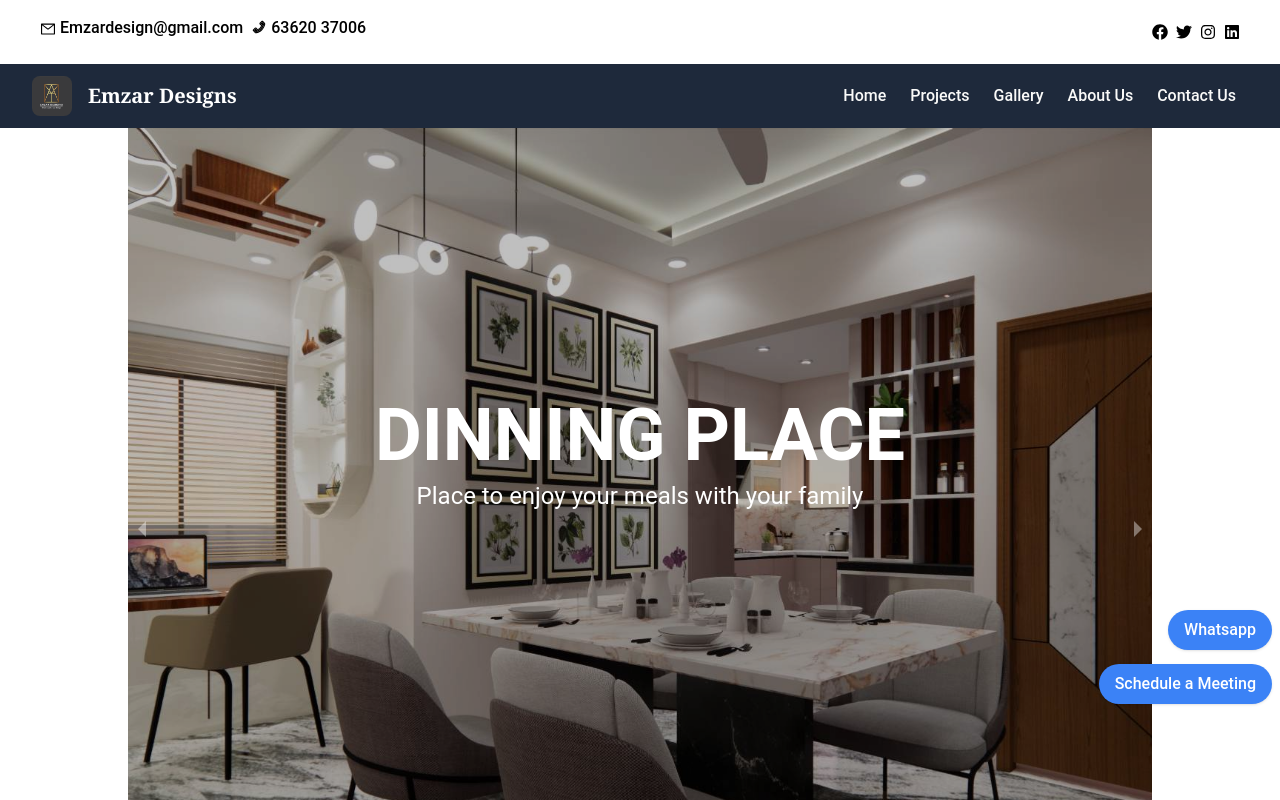
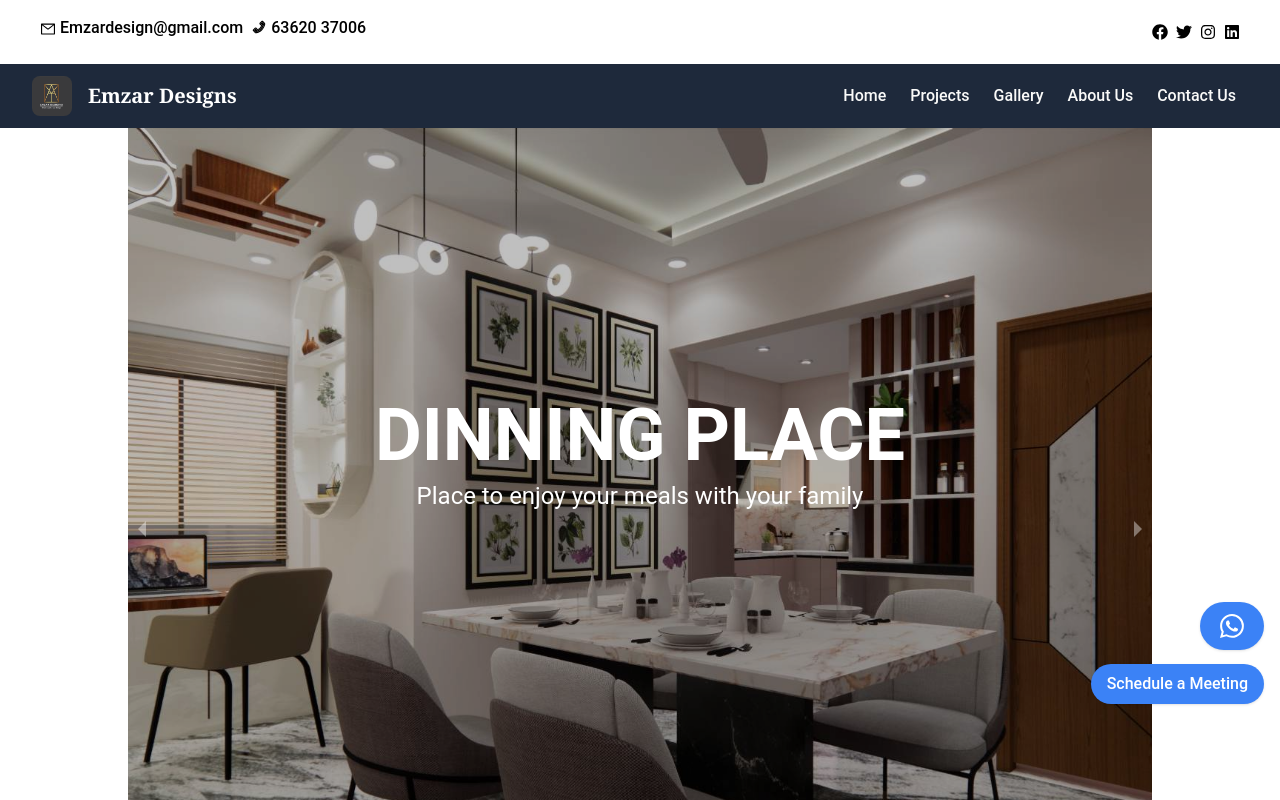
Before and after one commit to SlenderShield/EmzarDesign, a React (Vite) app: page / in a window 1280 px wide. Shown: the top 800 px of the page. Built offline with nearby package versions, Linux system fonts and the light colour scheme.

Commit message:
add icon

```diff
--- a/src/components/Meet_Greet.jsx
+++ b/src/components/Meet_Greet.jsx
@@ -1,5 +1,5 @@
 import React from "react";
-
+import { BsWhatsapp } from "react-icons/bs";
 const ContactButton = ({ link, description, height }) => {
   const handleRedirect = () => {
     window.open(link, "_blank");
@@ -7,8 +7,11 @@ const ContactButton = ({ link, description, height }) => {
   const buttonStyle = {
     position: "fixed",
     bottom: `${height}px`,
-    right: "8px",
+    right: "16px",
   };
+  if (description === "Whatsapp") {
+    description = <BsWhatsapp className="text-2xl m-1" />;
+  }
 
   return (
     <div style={buttonStyle}>
```
